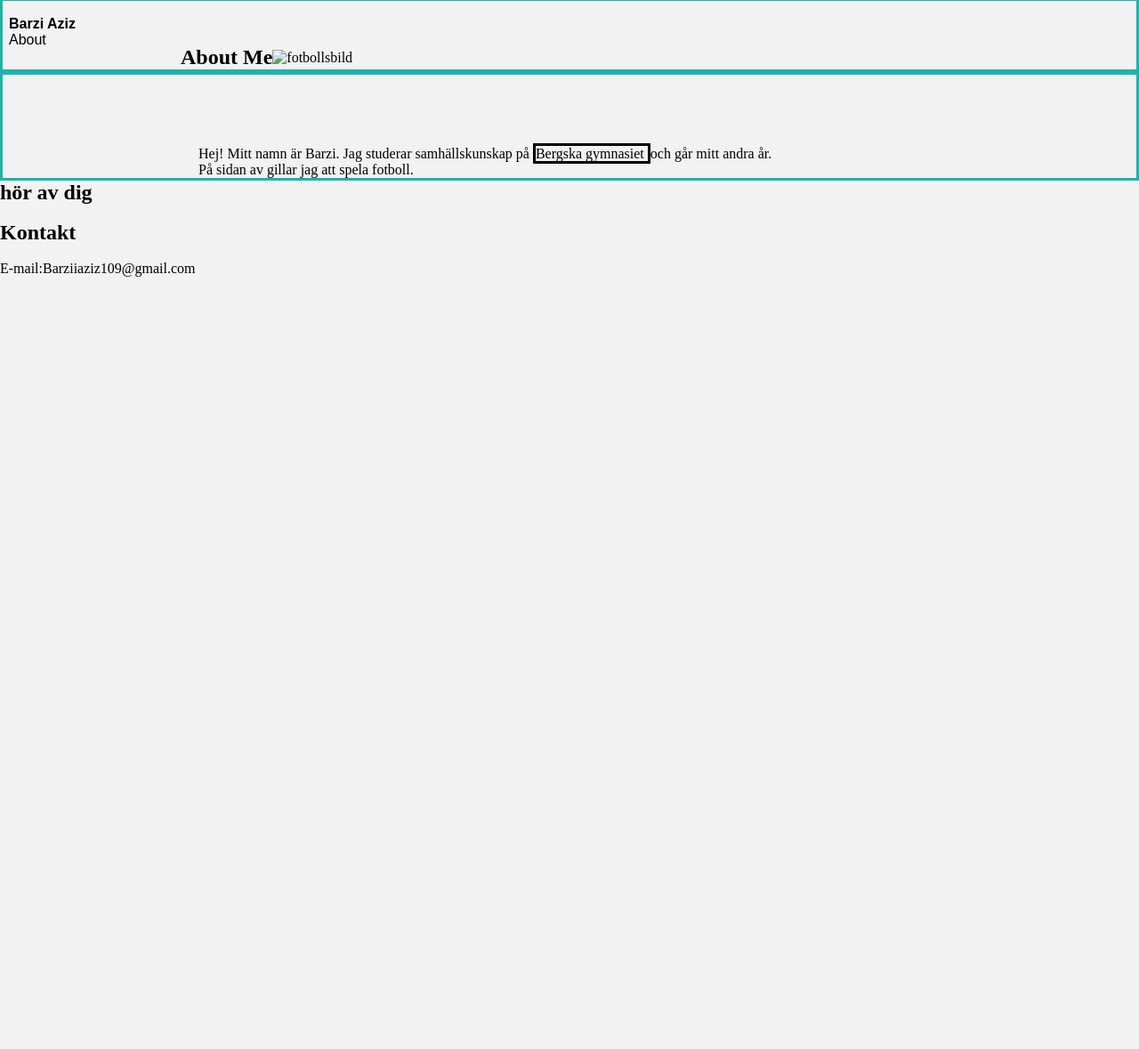
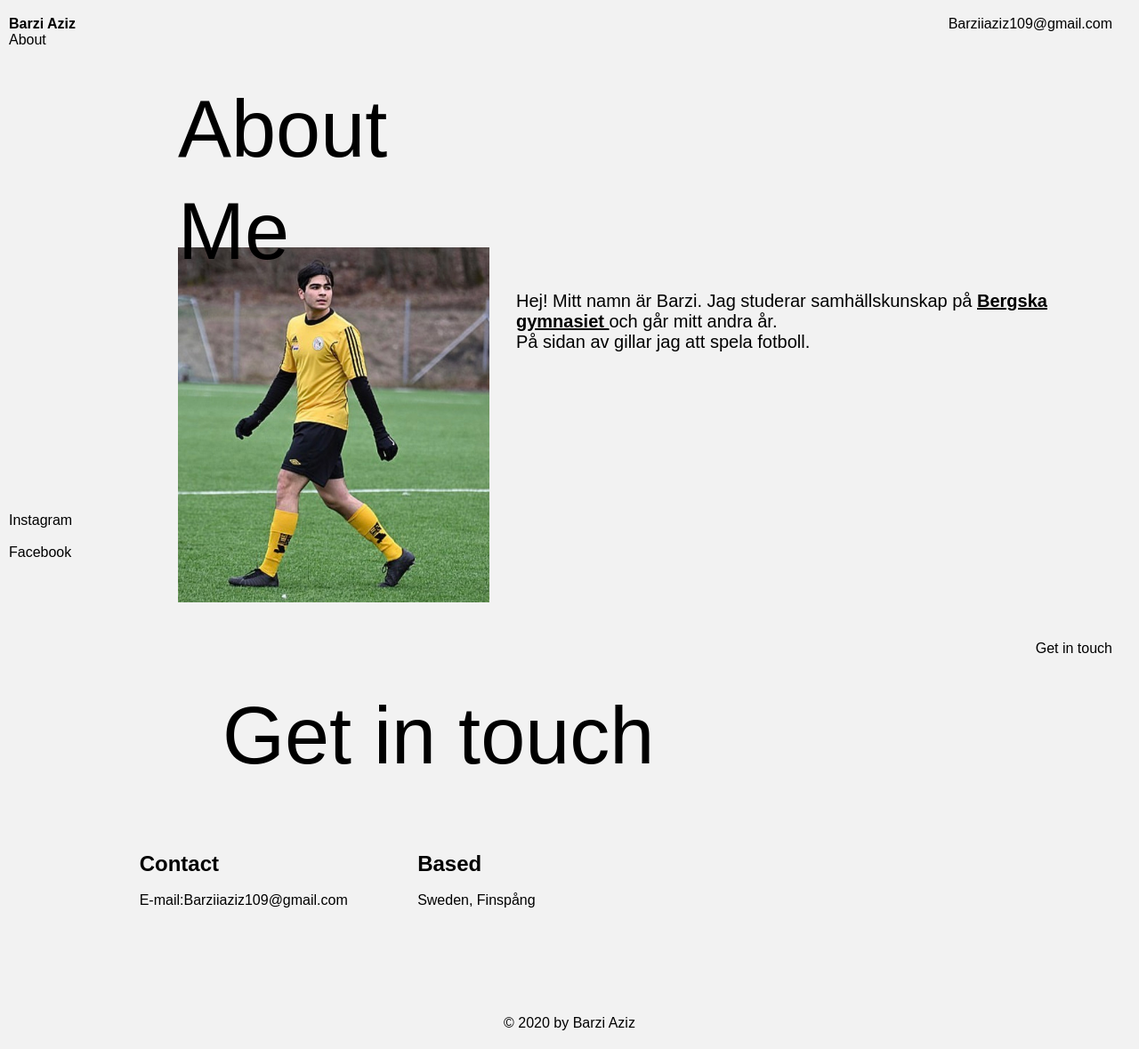
Before and after one commit to barziaziz/Min-riktiga-hemsida, a plain HTML site: page Sidor/about.html in a window 1280 px wide. Shown: the part 2-1181 px from the top of the page at 89% size. Before the commit the page ends 800 px from the top, so only its background shows below. Drawn offline with Linux system fonts and the light colour scheme.

Commit message:
update style

```diff
--- a/Sidor/about.html
+++ b/Sidor/about.html
@@ -7,6 +7,8 @@
     </head>
     <body>
 
+        <a class="mail" href="https://mail.google.com/mail/u/2/#inbox" target="_blank"> Barziiaziz109@gmail.com </a>
+
         <nav>
 
 
@@ -15,9 +17,22 @@
 
             <a href="about.html"> About </a>
 
+            <br> <br> <br> <br> <br> <br> <br> <br> <br> <br> <br> <br> <br> <br> <br> <br> <br> <br> <br> <br> <br> <br> <br> <br> <br> <br> <br> <br> <br>
+
+            <a  href="https://www.instagram.com/barziaziz_/" target="_blank"> Instagram </a>
+
+            <br>
+
+             <a href="https://www.facebook.com/barzamer.aziz.7"> Facebook </a>
+
+
 
 
         </nav>
+
+        <section class="touch">
+            <p> Get in touch </p>
+        </section>
 
 
 
@@ -25,9 +40,14 @@
         <section>
 
             <div class="om_mig">
-                <h1> About Me </h1>
-                <img src="Bilder/barzi_fotboll.jpg" alt="fotbollsbild" width="730px">
+                <h1 class="about_me"> About <br> Me </h1>
+
+                <img src="bilder/barzi.fotboll2.jpg" alt="fotbollsbild" width="350px">
+
+
             </div>
+
+
 
 
             <div class="om_mig_2">
@@ -38,6 +58,8 @@
 
             </div>
 
+            <div class="gul.box"> </div>
+
         </section>
 
         <!--Information om mig själv-->
@@ -45,14 +67,25 @@
 
         </section>
 
+        <div class="get_touch_head"> <p> Get in touch </p>  </div>
 
-        <section>
-            <h1> hör av dig </h1> <br>
-            <h1> Kontakt </h1> <br> <p> E-mail:Barziiaziz109@gmail.com </p>
+
+        <section class="kontakt">
+            <br>
+         <div>
+            <h1> Contact </h1> <br> <p> E-mail:Barziiaziz109@gmail.com </p>
+         </div>
+
+        <div>
+            <h1> Based </h1> <br>
+            <p> Sweden, Finspång </p>
+        </div>
+
+    </section>
 
 
 
-        </section>
+
 
         <!--Bild på Ed Sheeran och hans namn-->
         <section >
@@ -65,7 +98,7 @@
         </section>
 
         <footer>
-
+            <p> © 2020 by Barzi Aziz </p>
 
         </footer>
     </body>
--- a/style.css
+++ b/style.css
@@ -16,14 +16,14 @@
 .mail:hover {
     color: rgb(217,217,217);
 }
-
+/* barzi aziz i fetstil i menyn */
 .barzi_stor {
     font-weight: 800;
     font-family: 'DM Sans', sans-serif;
     font-family: 'Oswald', sans-serif;
 
 }
-
+/* menyn */
 nav {
     position: fixed;
     display: flex;
@@ -36,12 +36,14 @@ nav {
 }
 
 
-a {
+nav a {
     color: black;
     text-decoration: none;
     outline: none;
 
+
 }
+
 
 a:link {
     color:black;
@@ -67,7 +69,7 @@ a:active {
 }
 
 
-
+/* bild på mig */
 .flex_ed {
     padding-top: 50px;
     padding-left: 200px;
@@ -75,13 +77,11 @@ a:active {
     flex-wrap: wrap;
 
 }
-
+/* bergska länk */
 .bergska {
-    border-color: black;;
-    border-bottom: black;
-    border-style: solid;
+    font-weight: 800;
 }
-
+/* mitt namn på bilden i första sidan*/
 .barzi_head {
     flex: 20px;
     position: relative;
@@ -95,12 +95,13 @@ font-family: 'Oswald', sans-serif;
 
 
 
+
 }
-
+/* bakgrundfärg på hela */
 body {
     background-color: rgb(242,242,242);
 }
-
+/* hör av dig länk*/
 .touch {
     position: fixed;
     text-align: right;
@@ -110,41 +111,94 @@ body {
 
 }
 
+/* om mig sektion*/
+.om_mig {
 
-.om_mig {
-    padding-top: 50px;;
+    padding-top: 50px;
+    font-size: 10px;
     padding-left: 200px;
     display: flex;
-    flex-direction: row;
+    flex-direction: column;
+
+
+}
+/* about me rubrik */
+.about_me {
+    font-size: 90px;
+    position: relative;
+    top: 40px;
+    font-family: 'DM Sans', sans-serif;
+    font-family: 'Oswald', sans-serif;
+        font-weight: 472;
+        line-height: 115px;
+
+}
+/* om mig sektion, uppdelat för att styla*/
+ .om_mig_2 {
+    position: relative;
+    bottom: 350px;
+    padding-top: 0px;;
+    padding-left: 580px;
+    display: flex;
+    flex-direction: column;
     align-items: center;
-    border-color: lightseagreen;
-    border-style: solid;
+    flex-wrap: wrap;
+
+
 }
-
-.om_mig_2 {
-    padding-top: 50px;;
-    padding-left: 200px;
-    display: flex;
-    flex-direction: row;
-    align-items: center;
-    border-color: lightseagreen;
-    border-style: solid;
-    flex-wrap: wrap;
-}
-
+/* om mig text*/
 .om_mig_par {
     flex: 100px;
-    padding-left: 20px;
-    padding-top: 30px;
+    font-family: 'DM Sans', sans-serif;
+    font-family: 'Oswald', sans-serif;
+    font-size: 20px;
+    font-weight: 400;
+
+
 
 }
 
 
-
+/* footer*/
 footer {
     position: relative;
     font-family: arial;
     top: 120px;
     text-align: center;
     font-weight: 100;
+    padding-bottom: 20px;
 }
+
+/* kontakt sektion*/
+.get_touch_head {
+
+    padding-left: 250px;
+    font-size: 90px;
+    font-weight: 200px;
+    line-height: 100px;
+    font-family: 'DM Sans', sans-serif;
+    font-family: 'Oswald', sans-serif;
+
+
+
+}
+/* kontakt uppgifter*/
+.kontakt {
+    display: flex;
+    flex-direction: row;
+    align-items: center;
+
+    padding-top: 80px;
+    justify-content: space-evenly;
+    padding-right: 600px;
+    font-family: 'DM Sans', sans-serif;
+    font-family: 'Oswald', sans-serif;
+
+
+}
+
+.gulbox {
+    width: 100px;
+    height: 100px;
+    background-color: yellow;
+}
```
Also changed, not shown: Sidor/bilder/barzi.fotboll2.jpg (added), 3 other files.
